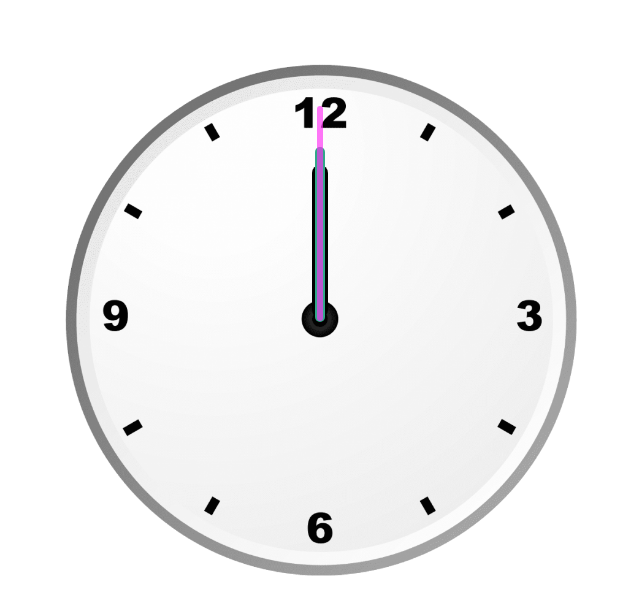
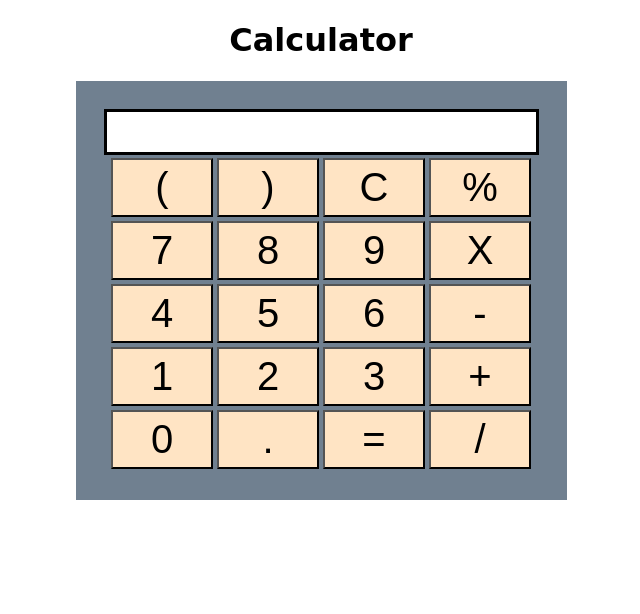
Before and after one commit to githubhacker3636/wallClock, a plain HTML site: page index.html in a window 1280 px wide. Shown: the whole page, without its empty margins (319-959 px from the left). Drawn offline with Linux system fonts and the light colour scheme.

Commit message:
uploaded files corresponding to the work
I have added files corresponding to the work.

```diff
--- a/index.html
+++ b/index.html
@@ -3,18 +3,54 @@
 <head>
     <meta charset="UTF-8">
     <meta name="viewport" content="width=device-width, initial-scale=1.0">
-    <title>Analog Clock</title>
-    <link rel="shortcut icon" href="clo.png" type="image/x-icon">
-    <link rel="stylesheet" href="index.css">
-   <script src="index.js"></script>
-
-
+    <link rel="stylesheet" href="style.css">
+    <link rel="shortcut icon" type="image/x-icon" href="cal.png">
+    <title>Calculator</title>
 </head>
 <body>
-    <div id="clockbody">
-        <div id="hour"></div>
-        <div id="min"></div>
-        <div id="sec"></div>
+    <div class="container">
+        <h1>Calculator</h1>
+        <div class="calci">
+
+        <input type="text" name="screen" id="screen">
+        <table>
+        <tr>
+            <td><button>(</button></td>
+            <td><button>)</button></td>
+            <td><button>C</button></td>
+            <td><button>%</button></td>
+        </tr>
+
+        <tr>
+            <td><button>7</button></td>
+            <td><button>8</button></td>
+            <td><button>9</button></td>
+            <td><button>X</button></td>
+        </tr>
+
+        <tr>
+            <td><button>4</button></td>
+            <td><button>5</button></td>
+            <td><button>6</button></td>
+            <td><button>-</button></td>
+        </tr>
+
+        <tr>
+            <td><button>1</button></td>
+            <td><button>2</button></td>
+            <td><button>3</button></td>
+            <td><button>+</button></td>
+        </tr>
+
+        <tr>
+            <td><button>0</button></td>
+            <td><button>.</button></td>
+            <td><button>=</button></td>
+            <td><button>/</button></td>
+        </tr>
+    </table>
+</div>
     </div>
 </body>
+<script src="index.js"></script>
 </html>
--- a/index.js
+++ b/index.js
@@ -1,28 +1,27 @@
-// console.log("Calculator");
-
-let screen = document.getElementById('screen');
-let buttons = document.getElementsByClassName('btn');
-//Intial
-let user_screen = '';
-for (items of buttons) {
-    items.addEventListener('click', (opt) => {
-        buttonText = opt.target.innerText;
-        if (buttonText == 'X') {
-            buttonText = '*';
-            user_screen += buttonText;
-            screen.value = user_screen;
+let screen = document.getElementById("screen");
+let button = document.querySelectorAll("button");
+screenValue="";
+for(item of button){
+    item.addEventListener("click",(e)=>{
+        ButtonText=e.target.innerText;
+        console.log("Button text is",ButtonText);
+        if(ButtonText=="X"){
+            ButtonText="*";
+            screenValue+=ButtonText;
+            screen.value=screenValue;
         }
-        else if (buttonText == 'C') {
-            user_screen = '';
-            screen.value = user_screen;
-        }
-        else if (buttonText == '=') {
-            screen.value = eval(user_screen);
+        else if(ButtonText=="C"){
+            screenValue="";
+            screen.value=screenValue;
         }
 
-        else {
-            user_screen += buttonText;
-            screen.value = user_screen;
+        else if(ButtonText=="="){
+            screen.value=eval(screenValue);
         }
-    });
+        else{
+            screenValue+=ButtonText;
+            screen.value=screenValue;
+        }
+
+    })
 }
--- /dev/null
+++ b/style.css
@@ -0,0 +1,24 @@
+h1{
+    font-family: cursive;
+}
+.container{
+    text-align: center;
+}
+.calci{
+    display: inline-block;
+    background-color: slategrey;
+    padding: 28px;
+}
+input{
+    font-size: 33px;
+    border: 3px solid black;
+}
+table{
+    margin: auto;
+}
+button{
+    width: 102px;
+    height:59px ;
+    font-size:40px ;
+    background-color: bisque;
+}
```
Also changed, not shown: cal.png (added).
